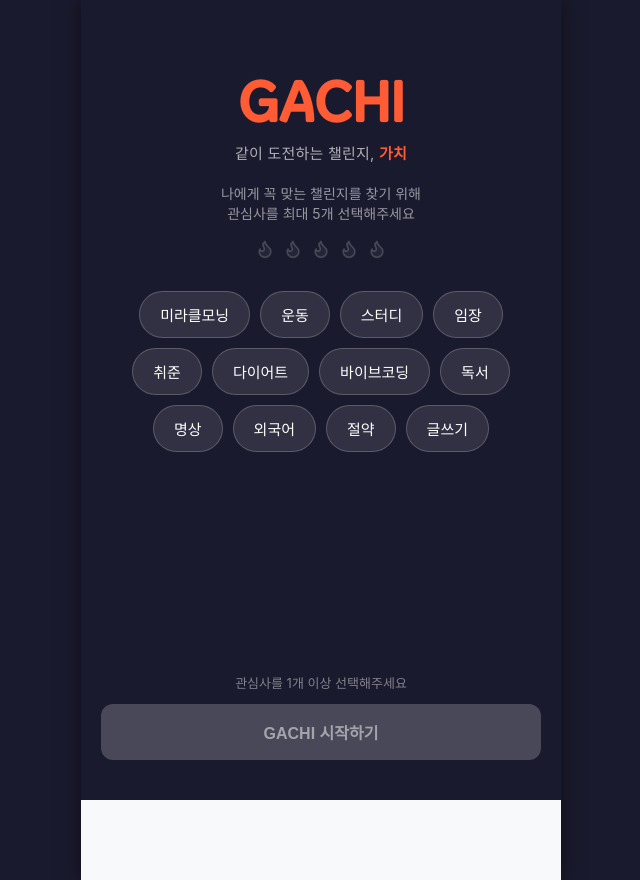
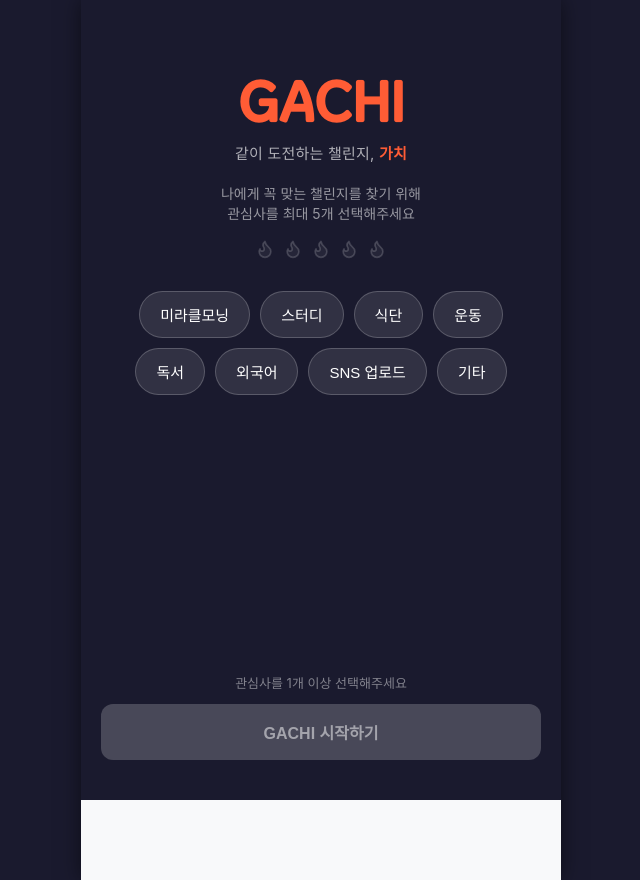
Before and after one commit to ghyeju0904/GACHI, a React (Vite) app: page /onboarding in a window 1280 px wide. Shown: the whole page, without its empty margins (319-959 px from the left). Built offline with nearby package versions, Linux system fonts and the light colour scheme; no server answers; a web font is replaced by a local one.

Commit message:
Feat : 관심 카테고리 수정

```diff
--- a/src/pages/challenge/ChallengeCreate.jsx
+++ b/src/pages/challenge/ChallengeCreate.jsx
@@ -6,23 +6,18 @@ import { getProfileId } from '../../utils/getProfileId';
 
 /* ───────── 상수 ───────── */
 const CATEGORIES = [
-  '미라클모닝', '운동', '스터디', '임장', '취준', '다이어트',
-  '바이브코딩', '독서', '명상', '외국어', '절약', '글쓰기',
+  '미라클모닝', '스터디', '식단', '운동',
+  '독서', '외국어', 'SNS 업로드', '기타'
 ];
 
 const TITLE_SUGGESTIONS = {
   '미라클모닝': ['새벽 5시 기상 루틴', '매일 아침 6시 전 기상', '미라클모닝 21일', '아침형 인간 되기', '새벽 루틴 30일'],
+  '스터디':     ['매일 1시간 집중 공부', '자격증 스터디', '하루 한 개념 정복', '오늘의 학습 인증', '플래너 실천'],
   '운동':       ['하루 30분 홈트레이닝', '매일 만보 걷기', '주 5회 러닝', '코어 운동 매일', '스트레칭 21일'],
-  '스터디':     ['매일 1시간 집중 공부', '자격증 스터디', '하루 한 개념 정복', '오늘의 학습 인증', '플래너 실천'],
-  '임장':       ['주 1회 임장 기록', '부동산 공부 챌린지', '매일 시세 체크', '임장 30일 아카이브', '투자처 탐색'],
-  '취준':       ['자소서 매일 한 줄', '직무 공부 30분', '취준 일기 기록', '면접 질문 답변', '스펙 업 플랜'],
-  '다이어트':   ['식단 기록 챌린지', '저탄고지 도전', '매일 체중 기록', '간헐적 단식', '건강 식단 21일'],
-  '바이브코딩': ['하루 1시간 코딩', '사이드 프로젝트 완성', '매일 깃허브 커밋', '토이 프로젝트', '하루 코드 50줄'],
   '독서':       ['하루 30분 독서', '한 달 책 두 권', '매일 독서 노트', '책 완독 챌린지', '읽고 요약하기'],
-  '명상':       ['매일 명상 10분', '호흡 명상 루틴', '마음 챙김 저널', '감사 일기 쓰기', '무념 명상 7분'],
   '외국어':     ['영어 단어 암기', '매일 회화 문장', '듣기 30분 챌린지', '영어 뉴스 읽기', '외국어 공부'],
-  '절약':       ['무지출 데이 챌린지', '가계부 매일 작성', '충동구매 제로', '한 달 용돈 지키기', '절약 습관'],
-  '글쓰기':     ['매일 일기 한 페이지', '브런치 글 발행', '하루 200자 에세이', '아이디어 노트', '독서 후기'],
+  'SNS 업로드': ['매일 1개 포스팅', '월 5회 인스타 업로드', '월 3회 티스토리 업로드', '월 2회 블로그 업로드', '월 1회 유튜브 업로드'],
+  '기타':       ['매일 일기 한 페이지', '브런치 글 발행', '하루 200자 에세이', '아이디어 노트', '독서 후기']
 };
 
 function getRandomTitle(category) {
--- a/src/pages/home/Home.jsx
+++ b/src/pages/home/Home.jsx
@@ -6,8 +6,8 @@ import { logEvent } from '../../services/logger';
 import { getProfileId } from '../../utils/getProfileId';
 
 const ALL_CATEGORIES = [
-  '미라클모닝', '운동', '스터디', '임장', '취준', '다이어트',
-  '바이브코딩', '독서', '명상', '외국어', '절약', '글쓰기',
+  '미라클모닝', '스터디', '식단', '운동',
+  '독서', '외국어', 'SNS 업로드', '기타'
 ];
 
 function getMemberStatus(members, maxMembers) {
--- a/src/pages/onboarding/Onboarding.jsx
+++ b/src/pages/onboarding/Onboarding.jsx
@@ -7,8 +7,8 @@ import { getDeviceId } from '../../utils/deviceId';
 const MAX_SELECT = 5;
 
 const CATEGORIES = [
-  '미라클모닝', '운동', '스터디', '임장', '취준', '다이어트',
-  '바이브코딩', '독서', '명상', '외국어', '절약', '글쓰기',
+  '미라클모닝', '스터디', '식단', '운동',
+  '독서', '외국어', 'SNS 업로드', '기타'
 ];
 
 export default function Onboarding() {
```
